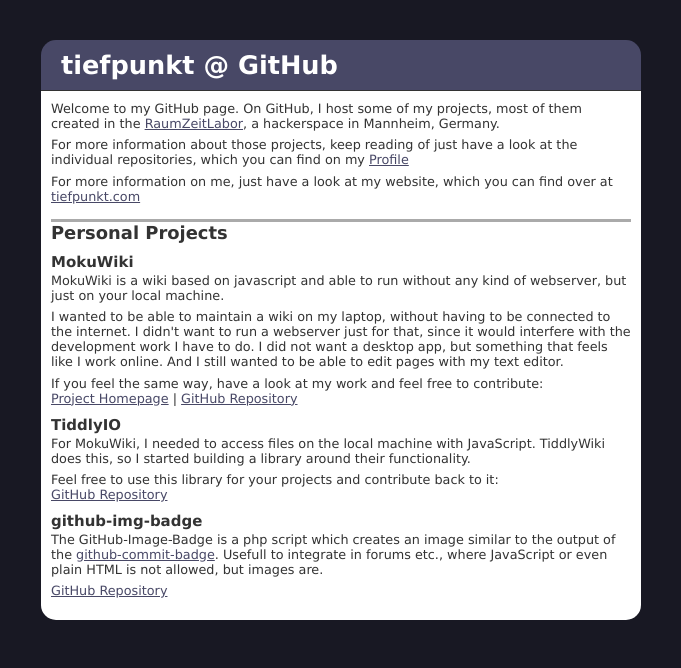
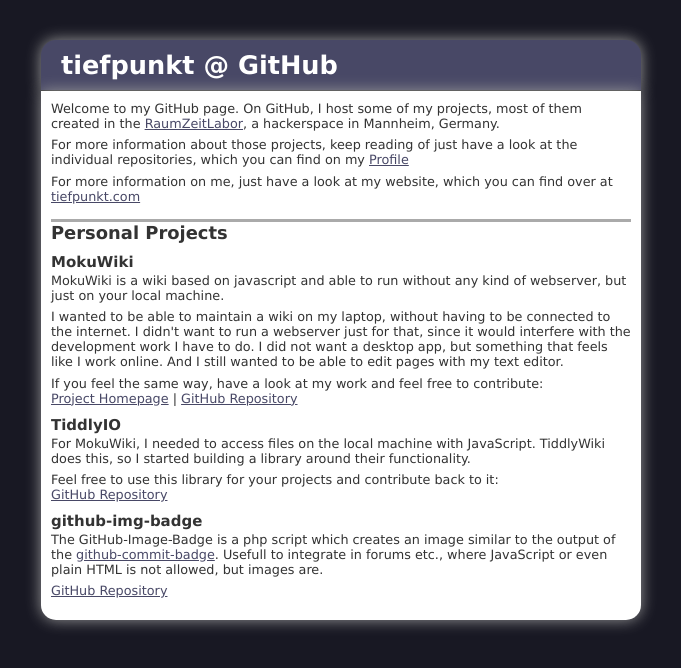
Before and after one commit to tiefpunkt/tiefpunkt.github.com, a plain HTML site: page index.html in a window 1280 px wide. Shown: the whole page, without its empty margins (299-980 px from the left). Drawn offline with Linux system fonts and the light colour scheme.

Commit message:
Shadows FTW!!!

```diff
--- a/style.css
+++ b/style.css
@@ -7,7 +7,6 @@ body {
 #box {
 	width: 600px;
 	margin: 40px auto 0 auto;
-
 }
 
 #header {
@@ -20,6 +19,9 @@ body {
 	border-top-right-radius: 15px;
 	-moz-border-radius-topleft: 15px;
 	-moz-border-radius-topright: 15px;
+	-moz-box-shadow: 0px 0px 15px #999;
+	-webkit-box-shadow: 0px 0px 15px #999;
+	box-shadow: 0px 0px 15px #999;
 }
 
 #content {
@@ -30,6 +32,9 @@ body {
 	border-bottom-right-radius: 15px;
 	-moz-border-radius-bottomleft: 15px;
 	-moz-border-radius-bottomright: 15px;
+	-moz-box-shadow: 0px 0px 15px #999;
+        -webkit-box-shadow: 0px 0px 15px #999;
+        box-shadow: 0px 0px 15px #999;
 }
 
 p {
```
